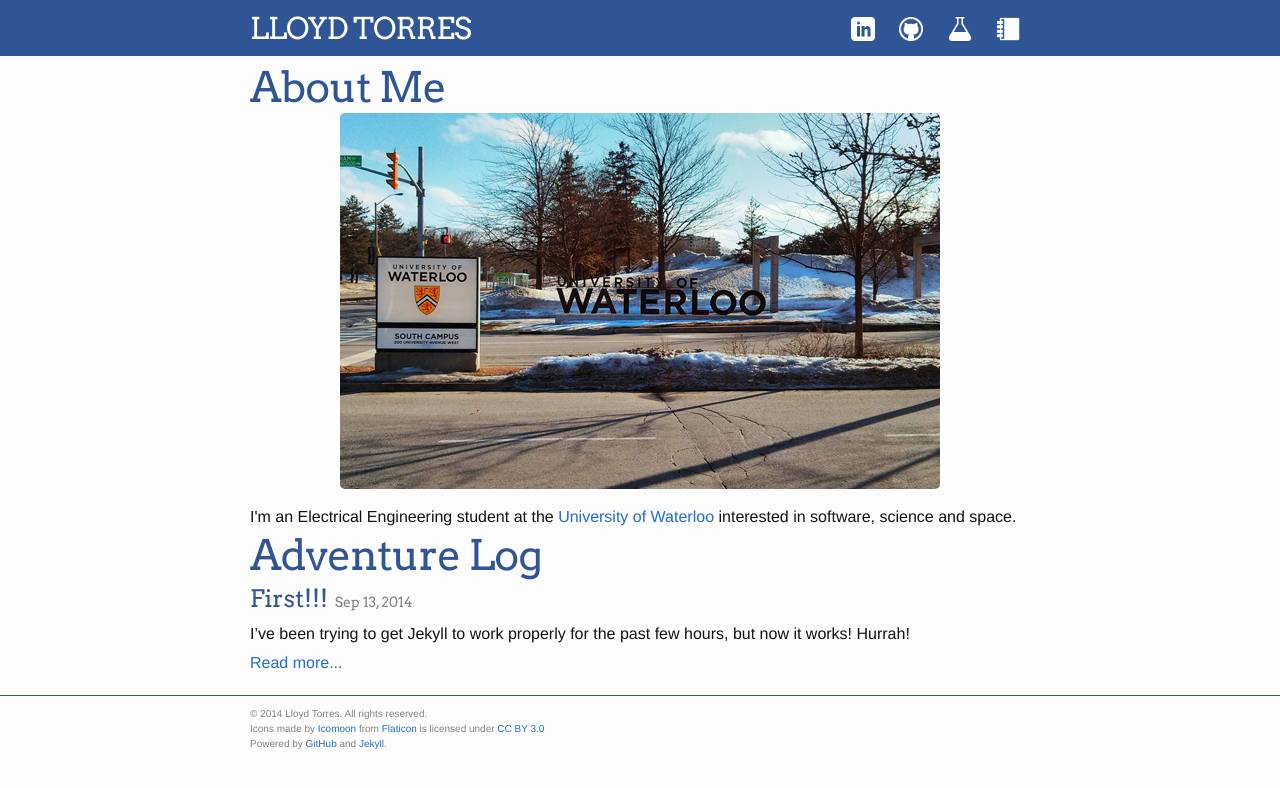
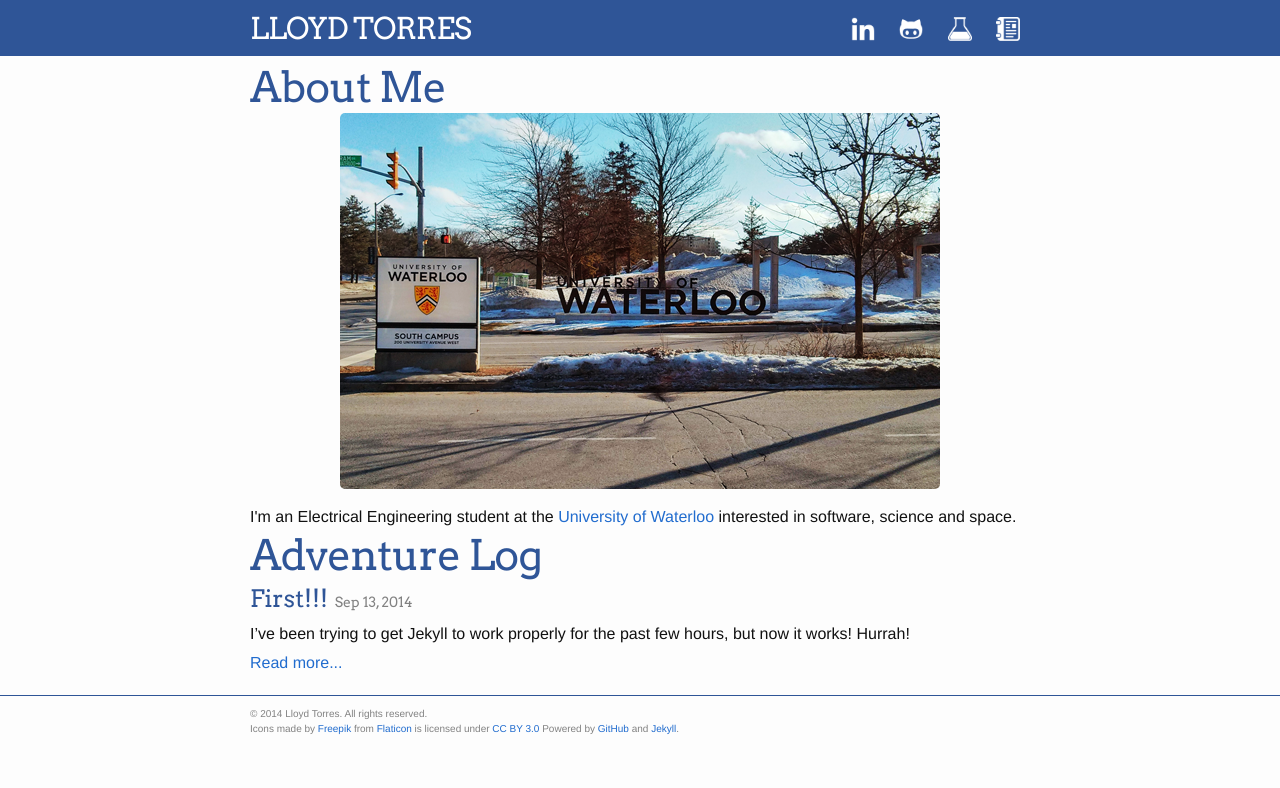
Before and after one commit to lloydtorres/lloydtorres.github.io, a Jekyll site: the page built from index.html, in a window 1280 px wide. Shown: the top 788 px of the page. Built offline with Jekyll 4.4.1, drawn with Linux system fonts in a browser that asks for light colours; the list of posts is cut into pages by our own code.

Commit message:
Updating icons for nav bar

```diff
--- a/_includes/footer.html
+++ b/_includes/footer.html
@@ -5,7 +5,7 @@
     <div class="footer-col-wrapper">
       <div class="footer-col">
         <p class="text">© 2014 Lloyd Torres. All rights reserved.<br />
-		Icons made by <a href="http://www.icomoon.io" title="Icomoon">Icomoon</a> from <a href="http://www.flaticon.com" title="Flaticon">Flaticon</a> is licensed under <a href="http://creativecommons.org/licenses/by/3.0/" title="Creative Commons BY 3.0">CC BY 3.0</a><br />
+		Icons made by <a href="http://www.freepik.com" title="Freepik">Freepik</a> from <a href="http://www.flaticon.com" title="Flaticon">Flaticon</a> is licensed under <a href="http://creativecommons.org/licenses/by/3.0/" title="Creative Commons BY 3.0">CC BY 3.0</a>
 		Powered by <a href="https://github.com/" title="GitHub">GitHub</a> and <a href="http://jekyllrb.com/" title="Jekyll">Jekyll</a>.
 		</p>
       </div>
--- a/_includes/header.html
+++ b/_includes/header.html
@@ -16,11 +16,7 @@
 
 		<!-- Mobile only -->
 		<a href="#" class="menu-icon">
-			<svg viewBox="0 0 18 15">
-			  <path style="stroke: none; fill: #ffffff" d="M18,1.484c0,0.82-0.665,1.484-1.484,1.484H1.484C0.665,2.969,0,2.304,0,1.484l0,0C0,0.665,0.665,0,1.484,0 h15.031C17.335,0,18,0.665,18,1.484L18,1.484z"/>
-			  <path style="stroke: none; fill: #ffffff" d="M18,7.516C18,8.335,17.335,9,16.516,9H1.484C0.665,9,0,8.335,0,7.516l0,0c0-0.82,0.665-1.484,1.484-1.484 h15.031C17.335,6.031,18,6.696,18,7.516L18,7.516z"/>
-			  <path style="stroke: none; fill: #ffffff" d="M18,13.516C18,14.335,17.335,15,16.516,15H1.484C0.665,15,0,14.335,0,13.516l0,0 c0-0.82,0.665-1.484,1.484-1.484h15.031C17.335,12.031,18,12.696,18,13.516L18,13.516z"/>
-			</svg>
+			<img src="/images/menu.png" width = "24px" style="padding:10px;"/>
 		</a>
 
       <div class="trigger">
```
Also changed, not shown: images/github.png, images/linkedin.png, images/log.png, images/menu.png (added), images/projects.png, 1 other file.
